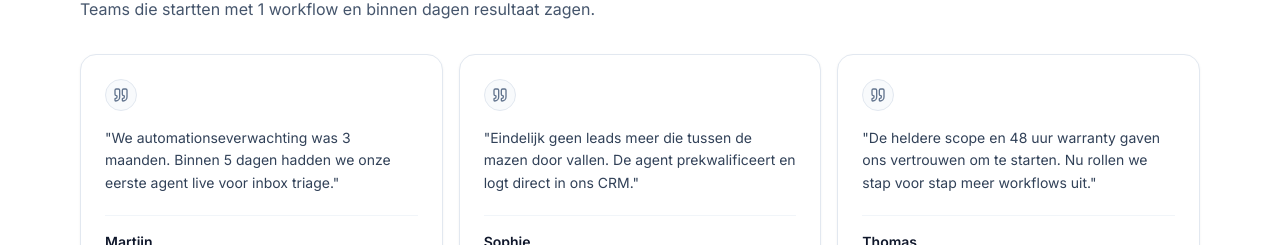
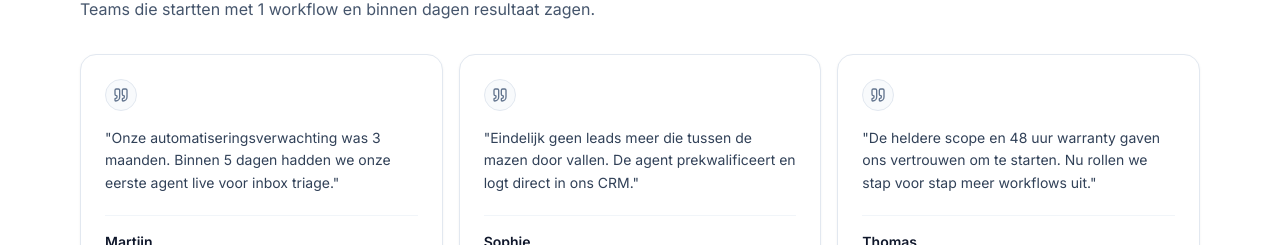
Before and after one commit to openclawbot69420-ux/youraiworker-site, a Next.js app: page / in a window 1280 px wide. Shown: the part 4476-4721 px from the top of the page. Built offline with nearby package versions, Linux system fonts and the light colour scheme.

Commit message:
Fix testimonial copy typo

```diff
--- a/src/components/Testimonials.tsx
+++ b/src/components/Testimonials.tsx
@@ -2,7 +2,7 @@ import { Quote } from "lucide-react"
 
 const TESTIMONIALS = [
   {
-    quote: "We automationseverwachting was 3 maanden. Binnen 5 dagen hadden we onze eerste agent live voor inbox triage.",
+    quote: "Onze automatiseringsverwachting was 3 maanden. Binnen 5 dagen hadden we onze eerste agent live voor inbox triage.",
     author: "Martijn",
     role: "Operations Manager",
     company: "B2B Agency",
```
